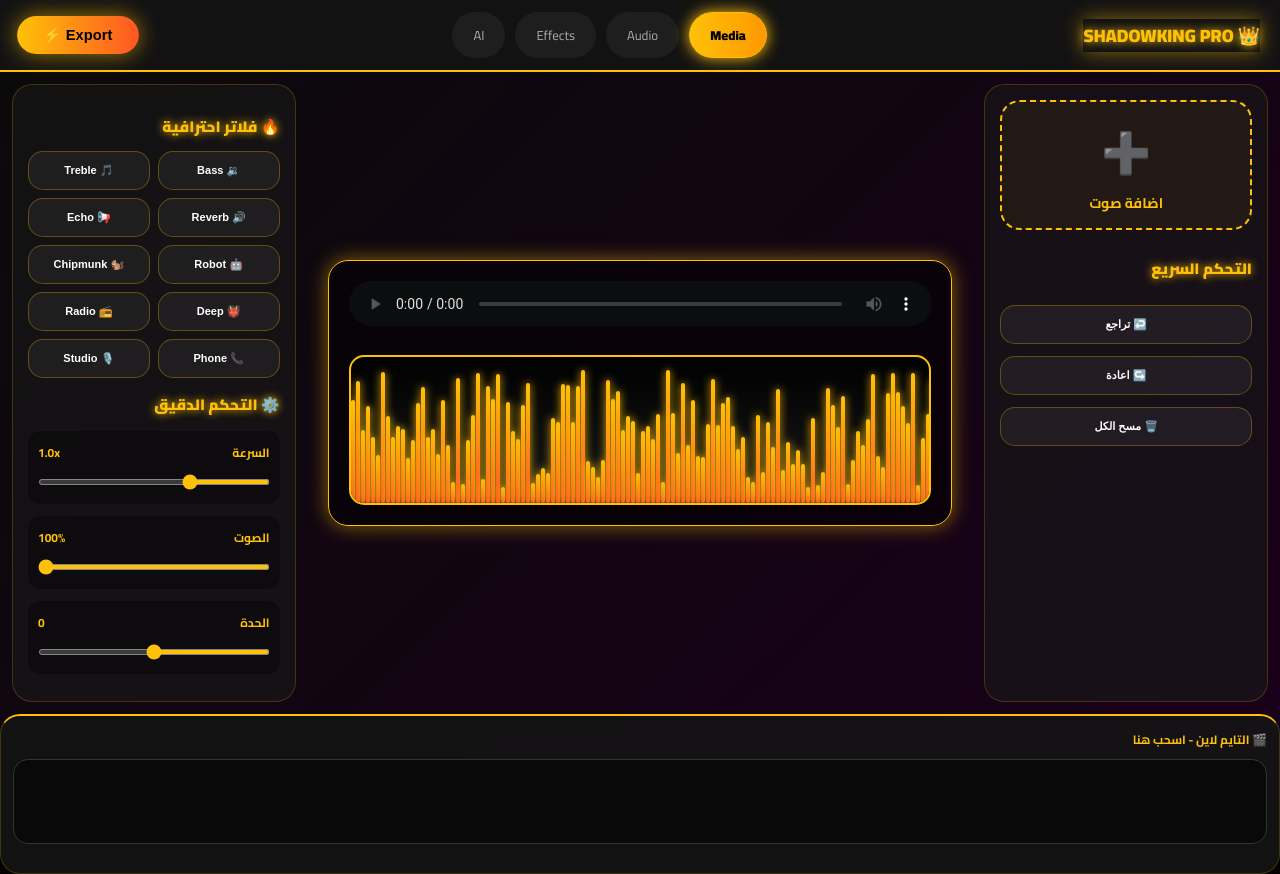
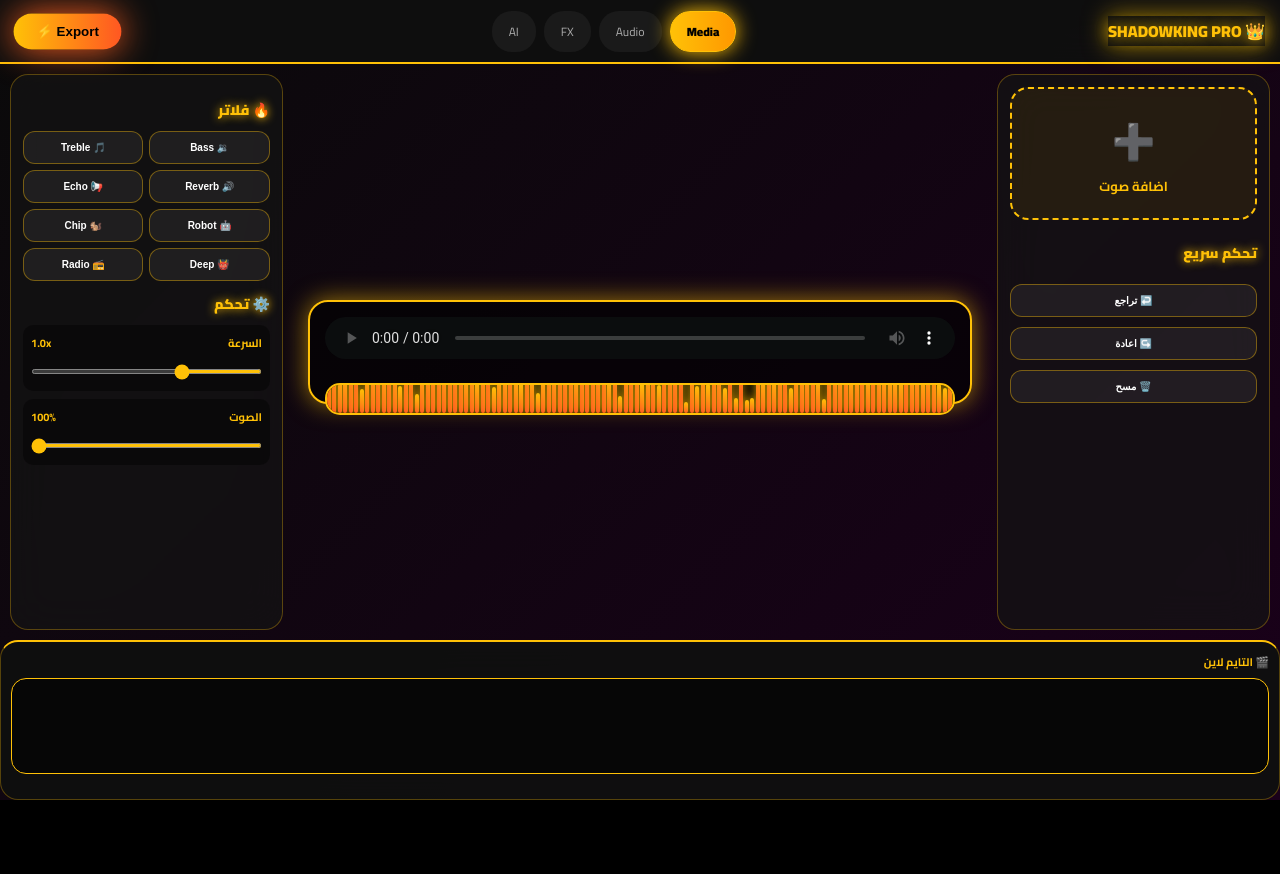
Before and after one commit to abdulkadirfarah921-cloud/ShadowKing-AI, a plain HTML site: page editor.html in a window 1280 px wide. After the commit the page ends 800 px from the top, so only its background shows below. Drawn offline with Linux system fonts and the light colour scheme.

Commit message:
Add files via upload

```diff
--- a/editor.html
+++ b/editor.html
@@ -2,55 +2,57 @@
 <html lang="ar" dir="rtl">
 <head>
 <meta charset="UTF-8">
-<meta name="viewport" content="width=device-width, initial-scale=1.0, maximum-scale=1.0, user-scalable=no">
-<title>SHADOWKING PRO EDITOR</title>
+<meta name="viewport" content="width=device-width, initial-scale=1.0, maximum-scale=1.0, user-scalable=no, viewport-fit=cover">
+<meta name="mobile-web-app-capable" content="yes">
+<meta name="apple-mobile-web-app-capable" content="yes">
+<meta name="theme-color" content="#000000">
+<title>SHADOWKING PRO</title>
 <style>
 @import url('https://fonts.googleapis.com/css2?family=Cairo:wght@400;700;900&display=swap');
-*{margin:0;padding:0;box-sizing:border-box}
-html,body{height:100%;width:100%;overflow:hidden;background:#000;font-family:'Cairo', sans-serif}
+*{margin:0;padding:0;box-sizing:border-box;-webkit-tap-highlight-color:transparent}
+html,body{height:100dvh;width:100dvw;overflow:hidden;background:#000;font-family:'Cairo', sans-serif} /* dvh عشان ياكل الشريط */
 
-#wrapper{width:100vh;height:100vw;transform-origin:top left;position:absolute;top:0;left:100%;transform:rotate(90deg);background:linear-gradient(135deg,#0a0a0a 0%,#1a001a 100%)}
-@media (orientation: landscape) {#wrapper{width:100vw;height:100vh;transform:rotate(0deg);left:0;top:0}}
+#wrapper{width:100dvh;height:100dvw;transform-origin:top left;position:absolute;top:0;left:100%;transform:rotate(90deg);background:linear-gradient(135deg,#0a0a0a 0%,#1a001a 100%)}
+@media (orientation: landscape) {#wrapper{width:100dvw;height:100dvh;transform:rotate(0deg);left:0;top:0}}
 
-/* توهج نار */
-.glow{box-shadow:0 0 20px rgba(255,193,7,0.5)}
-.anim{animation: pulse 2s infinite}
-@keyframes pulse{0%,100%{transform:scale(1)}50%{transform:scale(1.05)}}
+.glow{box-shadow:0 0 25px rgba(255,193,7,0.6)}
+.anim{animation: pulse 1.5s infinite}
+@keyframes pulse{0%,100%{transform:scale(1);box-shadow:0 0 20px #FFC107}50%{transform:scale(1.03);box-shadow:0 0 35px #FF5722}}
 
-.topbar{display:flex;justify-content:space-between;align-items:center;padding:12px 20px;background:rgba(20,20,20,0.9);backdrop-filter:blur(10px);border-bottom:2px solid #FFC107}
-.logo{font-size:18px;font-weight:900;color:#FFC107;text-shadow:0 0 10px #FFC107}
-.tabs{display:flex;gap:10px}
-.tab{padding:10px 20px;border-radius:25px;font-size:13px;color:#aaa;background:rgba(255,255,255,0.05);cursor:pointer;border:1px solid transparent;transition:0.3s}
-.tab.active{background:linear-gradient(90deg,#FFC107,#FF9800);color:#000;font-weight:900;border-color:#FFC107;box-shadow:0 0 15px #FFC107}
-.export-btn{background:linear-gradient(90deg,#FFC107,#FF5722);color:#000;border:none;padding:10px 25px;border-radius:25px;font-weight:900;cursor:pointer;font-size:14px;box-shadow:0 0 20px rgba(255,193,7,0.6)}
+.topbar{display:flex;justify-content:space-between;align-items:center;padding:10px 15px;background:rgba(15,15,15,0.95);backdrop-filter:blur(20px);border-bottom:2px solid #FFC107;height:8vh}
+.logo{font-size:16px;font-weight:900;color:#FFC107;text-shadow:0 0 15px #FFC107}
+.tabs{display:flex;gap:8px}
+.tab{padding:8px 16px;border-radius:20px;font-size:12px;color:#aaa;background:rgba(255,255,255,0.05);cursor:pointer;border:1px solid transparent;transition:0.3s}
+.tab.active{background:linear-gradient(90deg,#FFC107,#FF9800);color:#000;font-weight:900;border-color:#FFC107;box-shadow:0 0 20px #FFC107}
+.export-btn{background:linear-gradient(90deg,#FFC107,#FF5722);color:#000;border:none;padding:10px 22px;border-radius:25px;font-weight:900;cursor:pointer;font-size:13px;box-shadow:0 0 25px rgba(255,193,7,0.8)}
 
-.content{display:flex;flex:1;gap:12px;padding:12px}
-.glass{background:rgba(25,25,25,0.6);backdrop-filter:blur(15px);border:1px solid rgba(255,193,7,0.2);border-radius:20px}
-.left{width:23%;padding:15px;display:flex;flex-direction:column;gap:12px}
-.center{width:54%;padding:20px;display:flex;flex-direction:column;justify-content:center;align-items:center}
-.right{width:23%;padding:15px;overflow-y:auto}
+.content{display:flex;flex:1;gap:10px;padding:10px;height:72vh}
+.glass{background:rgba(20,20,20,0.7);backdrop-filter:blur(20px);border:1px solid rgba(255,193,7,0.3);border-radius:18px}
+.left{width:22%;padding:12px;display:flex;flex-direction:column;gap:10px}
+.center{width:56%;padding:15px;display:flex;flex-direction:column;justify-content:center;align-items:center}
+.right{width:22%;padding:12px;overflow-y:auto}
 
-.import-box{height:130px;border:2px dashed #FFC107;border-radius:20px;display:flex;flex-direction:column;justify-content:center;align-items:center;color:#FFC107;background:rgba(255,193,7,0.05);cursor:pointer;font-size:14px;font-weight:700;transition:0.3s}
-.import-box:hover{background:rgba(255,193,7,0.15);transform:scale(1.03)}
+.import-box{height:25%;border:2px dashed #FFC107;border-radius:18px;display:flex;flex-direction:column;justify-content:center;align-items:center;color:#FFC107;background:rgba(255,193,7,0.08);cursor:pointer;font-size:13px;font-weight:700;transition:0.3s}
+.import-box:hover{background:rgba(255,193,7,0.2);transform:scale(1.04)}
 
-.player-card{width:100%;background:rgba(0,0,0,0.5);border-radius:20px;padding:20px;border:1px solid #FFC107}
-#player{width:100%;height:45px;filter:invert(1) hue-rotate(180deg)}
-#waveform{width:100%;height:150px;background:linear-gradient(180deg,#000 0%,#1a1a1a 100%);border-radius:15px;margin-top:20px;position:relative;overflow:hidden;border:2px solid #FFC107}
+.player-card{width:100%;background:rgba(0,0,0,0.6);border-radius:20px;padding:15px;border:2px solid #FFC107}
+#player{width:100%;height:42px;filter:invert(1) hue-rotate(180deg)}
+#waveform{width:100%;height:45%;background:linear-gradient(180deg,#000 0%,#1a0a00 100%);border-radius:15px;margin-top:15px;position:relative;overflow:hidden;border:2px solid #FFC107}
 
-.timeline{height:160px;background:rgba(20,20,20,0.9);backdrop-filter:blur(10px);border-top:2px solid #FFC107;padding:12px}
-.timeline-header{font-size:12px;color:#FFC107;font-weight:700;margin-bottom:8px}
-.timeline-track{height:85px;background:rgba(0,0,0,0.5);border-radius:15px;position:relative;overflow-x:auto;border:1px solid #333}
-.clip{position:absolute;height:90%;top:5%;min-width:130px;background:linear-gradient(90deg,#FFC107,#FF5722);border-radius:12px;color:#000;font-weight:900;font-size:12px;display:flex;align-items:center;justify-content:center;padding:0 10px;cursor:grab;box-shadow:0 0 15px rgba(255,193,7,0.5)}
+.timeline{height:20vh;background:rgba(15,15,15,0.95);backdrop-filter:blur(20px);border-top:2px solid #FFC107;padding:10px}
+.timeline-header{font-size:11px;color:#FFC107;font-weight:700;margin-bottom:6px}
+.timeline-track{height:70%;background:rgba(0,0,0,0.6);border-radius:15px;position:relative;overflow-x:auto;border:1px solid #FFC107}
+.clip{position:absolute;height:88%;top:6%;min-width:120px;background:linear-gradient(90deg,#FFC107,#FF5722);border-radius:10px;color:#000;font-weight:900;font-size:11px;display:flex;align-items:center;justify-content:center;padding:0 8px;cursor:grab;box-shadow:0 0 20px rgba(255,193,7,0.6)}
 
-.section-title{color:#FFC107;font-size:15px;margin:12px 0 10px;font-weight:900;text-shadow:0 0 8px #FFC107}
-.filter-grid{display:grid;grid-template-columns:1fr 1fr;gap:8px}
-.filter-btn{background:rgba(255,255,255,0.05);color:#fff;border:1px solid rgba(255,193,7,0.3);padding:12px;border-radius:15px;text-align:center;cursor:pointer;font-size:11px;font-weight:700;transition:0.3s}
-.filter-btn:hover{background:rgba(255,193,7,0.1);transform:translateY(-3px)}
-.filter-btn.active{background:linear-gradient(135deg,#FFC107,#FF5722);color:#000;border-color:#FFC107;box-shadow:0 0 20px #FFC107}
+.section-title{color:#FFC107;font-size:14px;margin:10px 0 8px;font-weight:900;text-shadow:0 0 10px #FFC107}
+.filter-grid{display:grid;grid-template-columns:1fr 1fr;gap:6px}
+.filter-btn{background:rgba(255,255,255,0.06);color:#fff;border:1px solid rgba(255,193,7,0.4);padding:10px;border-radius:12px;text-align:center;cursor:pointer;font-size:10px;font-weight:700;transition:0.3s}
+.filter-btn:hover{background:rgba(255,193,7,0.15);transform:translateY(-2px)}
+.filter-btn.active{background:linear-gradient(135deg,#FFC107,#FF5722);color:#000;border-color:#FFC107;box-shadow:0 0 25px #FFC107}
 
-.slider-box{margin:12px 0;padding:10px;background:rgba(0,0,0,0.3);border-radius:12px}
-.slider-box label{font-size:12px;color:#FFC107;display:flex;justify-content:space-between;font-weight:700}
-input[type=range]{width:100%;accent-color:#FFC107;height:6px;border-radius:10px}
+.slider-box{margin:8px 0;padding:8px;background:rgba(0,0,0,0.4);border-radius:10px}
+.slider-box label{font-size:11px;color:#FFC107;display:flex;justify-content:space-between;font-weight:700}
+input[type=range]{width:100%;accent-color:#FFC107;height:5px;border-radius:10px}
 </style>
 </head>
 <body>
@@ -61,27 +63,24 @@ input[type=range]{width:100%;accent-color:#FFC107;height:6px;border-radius:10px}
     <div class="tabs">
       <div class="tab active">Media</div>
       <div class="tab">Audio</div>
-      <div class="tab">Effects</div>
+      <div class="tab">FX</div>
       <div class="tab">AI</div>
     </div>
     <button class="export-btn anim" onclick="exportFile()">Export ⚡</button>
   </div>
 
   <div class="content">
-    <!-- يسار -->
     <div class="left glass">
       <div class="import-box" onclick="document.getElementById('file2').click()">
-        <div style="font-size:40px">➕</div>
-        <div>اضافة صوت</div>
+        <div style="font-size:35px">➕</div><div>اضافة صوت</div>
         <input type="file" id="file2" accept="audio/*" style="display:none" onchange="addClip(this.files[0].name)">
       </div>
-      <div class="section-title">التحكم السريع</div>
+      <div class="section-title">تحكم سريع</div>
       <button class="filter-btn" onclick="undo()">↩️ تراجع</button>
       <button class="filter-btn" onclick="redo()">↪️ اعادة</button>
-      <button class="filter-btn" onclick="clearAll()">🗑️ مسح الكل</button>
+      <button class="filter-btn" onclick="clearAll()">🗑️ مسح</button>
     </div>
 
-    <!-- الوسط -->
     <div class="center">
       <div class="player-card glow">
         <audio id="player" controls></audio>
@@ -89,23 +88,20 @@ input[type=range]{width:100%;accent-color:#FFC107;height:6px;border-radius:10px}
       </div>
     </div>
 
-    <!-- يمين -->
     <div class="right glass">
-      <div class="section-title">🔥 فلاتر احترافية</div>
+      <div class="section-title">🔥 فلاتر</div>
       <div class="filter-grid">
         <button class="filter-btn" onclick="toggleFilter('bass',this)">🔉 Bass</button>
         <button class="filter-btn" onclick="toggleFilter('treble',this)">🎵 Treble</button>
         <button class="filter-btn" onclick="toggleFilter('reverb',this)">🔊 Reverb</button>
         <button class="filter-btn" onclick="toggleFilter('echo',this)">📢 Echo</button>
         <button class="filter-btn" onclick="toggleFilter('robot',this)">🤖 Robot</button>
-        <button class="filter-btn" onclick="toggleFilter('chipmunk',this)">🐿️ Chipmunk</button>
+        <button class="filter-btn" onclick="toggleFilter('chipmunk',this)">🐿️ Chip</button>
         <button class="filter-btn" onclick="toggleFilter('deep',this)">👹 Deep</button>
         <button class="filter-btn" onclick="toggleFilter('radio',this)">📻 Radio</button>
-        <button class="filter-btn" onclick="toggleFilter('phone',this)">📞 Phone</button>
-        <button class="filter-btn" onclick="toggleFilter('studio',this)">🎙️ Studio</button>
       </div>
 
-      <div class="section-title">⚙️ التحكم الدقيق</div>
+      <div class="section-title">⚙️ تحكم</div>
       <div class="slider-box">
         <label><span>السرعة</span><span id="speedVal">1.0x</span></label>
         <input type="range" min="0.5" max="2" step="0.1" value="1" oninput="changeSpeed(this.value)">
@@ -114,15 +110,11 @@ input[type=range]{width:100%;accent-color:#FFC107;height:6px;border-radius:10px}
         <label><span>الصوت</span><span id="volVal">100%</span></label>
         <input type="range" min="0" max="100" value="100" oninput="changeVolume(this.value)">
       </div>
-      <div class="slider-box">
-        <label><span>الحدة</span><span id="pitchVal">0</span></label>
-        <input type="range" min="-12" max="12" step="1" value="0" oninput="changePitch(this.value)">
-      </div>
     </div>
   </div>
 
   <div class="timeline glass">
-    <div class="timeline-header">🎬 التايم لاين - اسحب هنا</div>
+    <div class="timeline-header">🎬 التايم لاين</div>
     <div class="timeline-track" id="track"></div>
   </div>
 </div>
@@ -131,7 +123,11 @@ input[type=range]{width:100%;accent-color:#FFC107;height:6px;border-radius:10px}
 let history = []; let future = [];
 
 window.onload = function(){
-  document.documentElement.requestFullscreen().catch(()=>{});
+  // اجبار ملئ الشاشة
+  setTimeout(()=>{
+    document.documentElement.requestFullscreen().catch(()=>{});
+  }, 500);
+
   if(screen.orientation && screen.orientation.lock){
     screen.orientation.lock('landscape').catch(()=>{});
   }
@@ -150,7 +146,7 @@ function addClip(name){
   const track = document.getElementById('track');
   const clip = document.createElement('div');
   clip.className = 'clip';
-  clip.style.left = track.children.length * 140 + 'px';
+  clip.style.left = track.children.length * 130 + 'px';
   clip.innerText = name;
   track.appendChild(clip);
 }
@@ -160,30 +156,25 @@ function toggleFilter(type, btn){
   const player = document.getElementById('player');
   if(type=='chipmunk') player.playbackRate = btn.classList.contains('active')? 1.8 : 1;
   if(type=='deep') player.playbackRate = btn.classList.contains('active')? 0.6 : 1;
-  if(type=='robot') alert('🤖 فلتر Robot مفعل');
-  if(type=='radio') alert('📻 فلتر Radio مفعل');
-  if(type=='phone') alert('📞 فلتر Phone مفعل');
-  if(type=='studio') alert('🎙️ فلتر Studio مفعل');
 }
 
 function changeSpeed(val){document.getElementById('speedVal').innerText = val + 'x';document.getElementById('player').playbackRate = val;}
 function changeVolume(val){document.getElementById('volVal').innerText = val + '%';document.getElementById('player').volume = val/100;}
-function changePitch(val){document.getElementById('pitchVal').innerText = val;}
 
 function saveState(){ history.push(document.getElementById('track').innerHTML); future = []; }
 function undo(){ if(history.length>0){ future.push(document.getElementById('track').innerHTML); document.getElementById('track').innerHTML = history.pop(); } }
 function redo(){ if(future.length>0){ history.push(document.getElementById('track').innerHTML); document.getElementById('track').innerHTML = future.pop(); } }
 function clearAll(){ saveState(); document.getElementById('track').innerHTML = ''; }
-function exportFile(){ alert('تم التصدير بنجاح 🔥\n/storage/emulated/0/SHADOWKING_PRO'); }
+function exportFile(){ alert('تم التصدير 🔥\n/storage/emulated/0/SHADOWKING_PRO'); }
 
 function drawWave(){
   const w = document.getElementById('waveform'); w.innerHTML = '';
-  for(let i=0;i<180;i++){
+  for(let i=0;i<160;i++){
     let bar = document.createElement('div');
-    bar.style = `position:absolute;bottom:0;width:4px;height:${Math.random()*120+15}px;background:linear-gradient(180deg,#FFC107,#FF5722);left:${i*5}px;border-radius:4px;box-shadow:0 0 8px #FFC107`;
+    bar.style = `position:absolute;bottom:0;width:4px;height:${Math.random()*100+10}px;background:linear-gradient(180deg,#FFC107,#FF5722);left:${i*5.5}px;border-radius:4px;box-shadow:0 0 10px #FFC107`;
     w.appendChild(bar);
   }
-  setInterval(()=>{document.querySelectorAll('#waveform div').forEach(bar=>{bar.style.height = Math.random()*120 + 15 + 'px';});}, 80);
+  setInterval(()=>{document.querySelectorAll('#waveform div').forEach(bar=>{bar.style.height = Math.random()*100 + 10 + 'px';});}, 70);
 }
 </script>
 </body>
```
